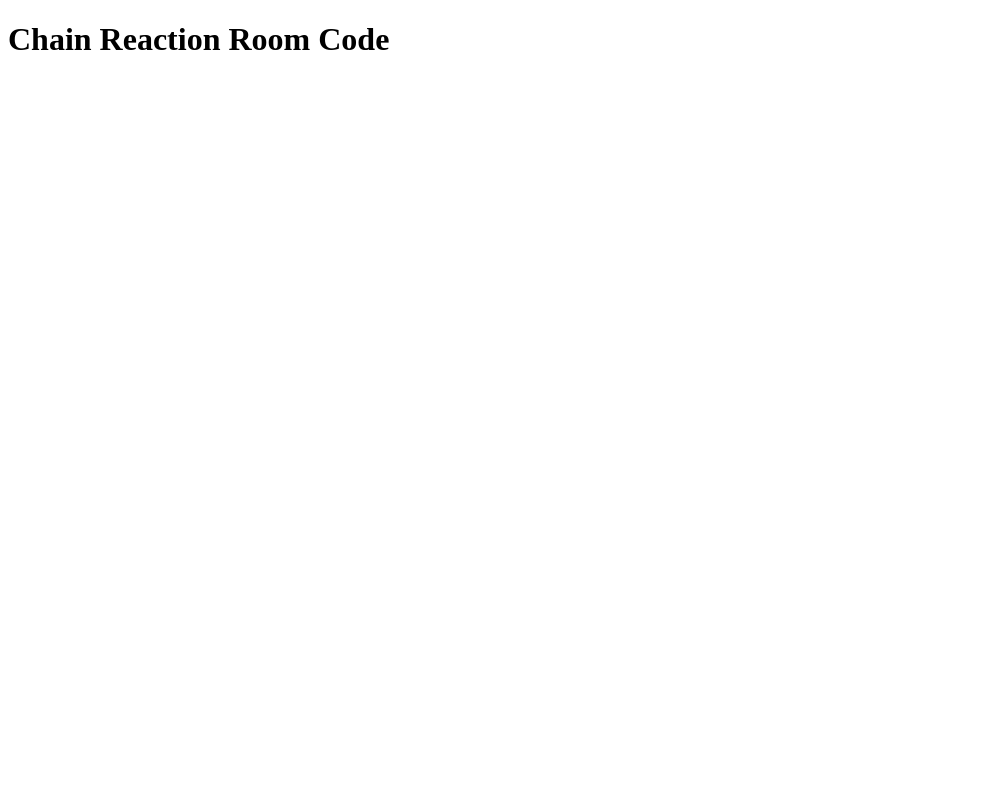
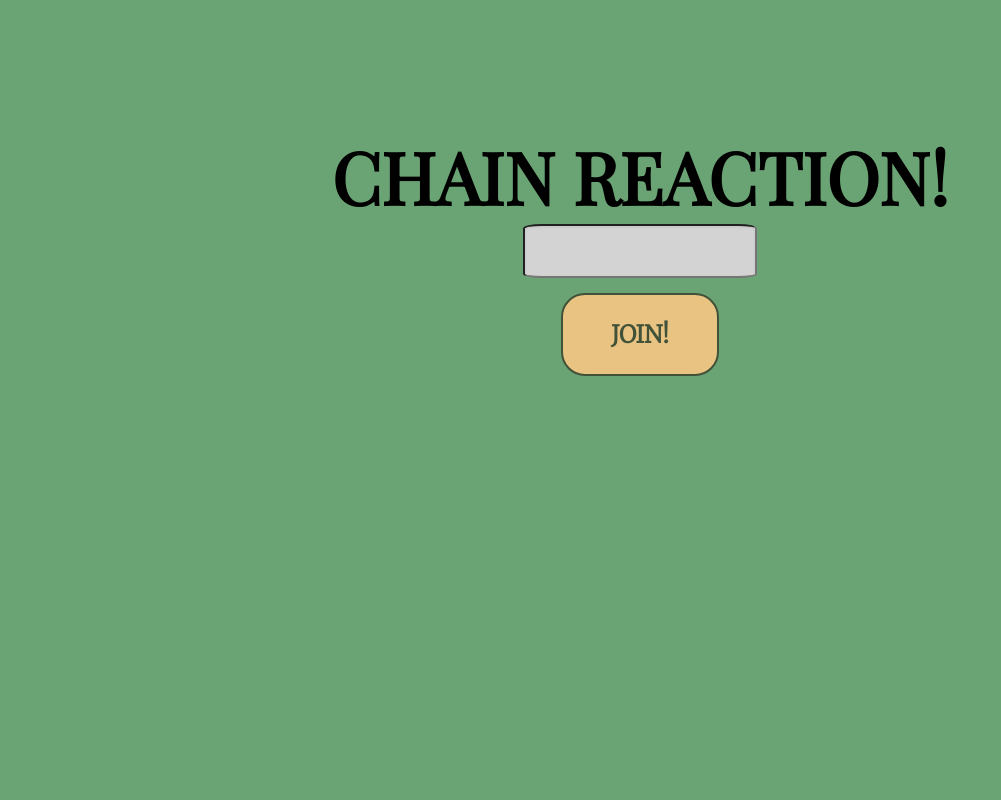
Before and after one commit to swk3st/ChainReaction, a PHP site: page /html/roomcodeplay.html in a window 1280 px wide. Shown: the whole page, without its empty margins (0-1001 px from the left). Run offline with PHP 8.4, Linux system fonts and the light colour scheme.

Commit message:
Cleaned up roomcodeplay

```diff
--- a/css/gameplay.css
+++ b/css/gameplay.css
@@ -23,7 +23,6 @@
 @import url("https://fonts.googleapis.com/css?family=Open+Sans:400,400i,700");
 
 body {
-    font-family: 'OpenSans', sans-serif;
     font-size: 1rem;
     min-height: 100vh;
     background: var(--primary-background-color);
@@ -133,3 +132,23 @@ button.big-button:active {
     grid-column: 1 / span 1;
     grid-row: 3 / span 1;
 }
+
+.code-text {
+    outline: none;
+    line-height: 50px;
+    background: lightgray;
+    box-shadow: inset 0px 1px 3px 0px rgba(0, 0, 0, 0.08);
+    border-radius: 8%;
+    padding: 0 20px;
+    font-size: 16px;
+    color: #666;
+    transition: all 0.4s ease;
+}
+
+.codeplay-container {
+    display: flex;
+    flex-direction: column;
+    flex-wrap: nowrap;
+    align-items: center;
+    gap: 15px;
+}
--- a/html/roomcodeplay.html
+++ b/html/roomcodeplay.html
@@ -3,11 +3,19 @@
   <head>
     <meta charset="UTF-8">
     <meta name="viewport" content="width=device-width, initial-scale=1">
-    <title> Chain Reaction Enter Room Code </title>
-    <link rel="stylesheet" href=#>
+    <title> Chain Reaction! </title>
+    <link rel="stylesheet" href="../css/gameplay.css">
 </head>
 
 <body>
-<h1> Chain Reaction Room Code </h1>
+<h1> CHAIN REACTION! </h1>
+<div class="codeplay-container">
+  <form action=#>
+    <input class="code-text" type="text" id="input-code" name="room-code">
+  </form>
+  <a>
+    <button class="big-button">JOIN!</button>
+  </a>
+</div>
 </body>
 </html>
```
Also changed, not shown: html/normalcreate.html (+5 -3 lines).
